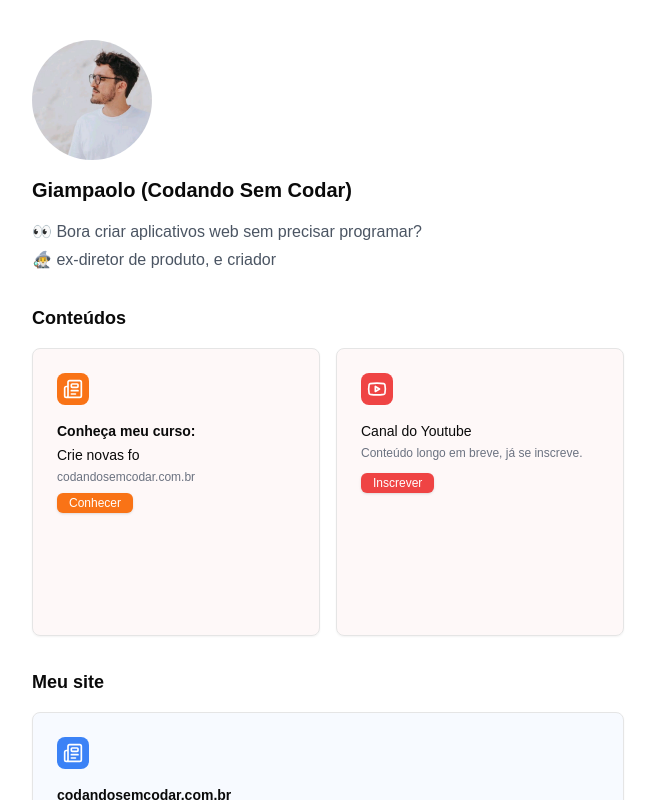
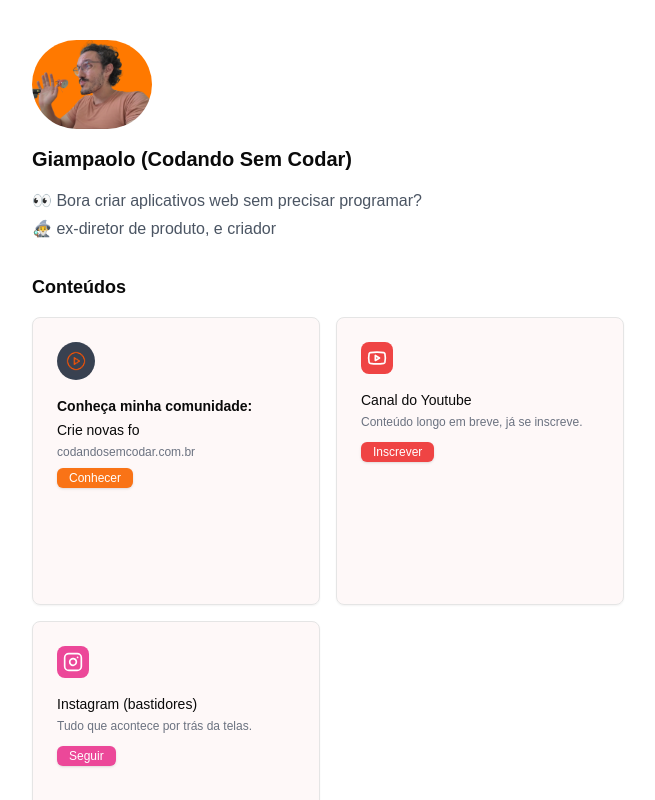
Before and after one commit to giamlepore/giampaolo, a Next.js app: page / in a window 1280 px wide. Shown: the top 800 px of the page, without its empty margins (312-967 px from the left). Built offline with nearby package versions, Linux system fonts and the light colour scheme.

Commit message:
new changes

```diff
--- a/app/page.tsx
+++ b/app/page.tsx
@@ -1,7 +1,7 @@
 import { Button } from "@/components/ui/button"
 import { Card } from "@/components/ui/card"
 import Image from "next/image"
-import { Youtube, Newspaper } from "lucide-react"
+import { Youtube, Newspaper, Instagram } from "lucide-react"
 import { TypewriterText } from "@/components/TypeWriterText"
 
 export default function ProfilePage() {
@@ -10,7 +10,7 @@ export default function ProfilePage() {
       {/* Profile Section */}
       <div className="flex flex-col items-start space-y-4">
         <Image
-          src="/eu.jpeg"
+          src="/eu2.png"
           alt="Profile picture"
           width={120}
           height={120}
@@ -30,11 +30,17 @@ export default function ProfilePage() {
           <a href="https://codandosemcodar.com.br" className="block">
             <Card className="aspect-square p-4 sm:p-6 bg-red-50/50 hover:bg-red-50 transition-colors">
               <div className="flex flex-col h-full">
-                <div className="bg-orange-500 rounded-lg p-1.5 w-fit mb-2 sm:mb-4">
-                  <Newspaper className="w-4 h-4 sm:w-5 sm:h-5 text-white" />
+                <div className="bg-gray-700 rounded-full p-1 w-fit mb-2 sm:mb-4">
+                  <Image
+                    src="/logo-csc.png"
+                    alt="Logo CSC"
+                    width={30}
+                    height={30}
+                    className="text-white"
+                  />
                 </div>
                 <div className="flex-grow">
-                  <h3 className="text-xs sm:text-sm font-bold mb-1">Conheça meu curso:</h3>
+                  <h3 className="text-xs sm:text-sm font-bold mb-1">Conheça minha comunidade:</h3>
                   <TypewriterText
                     texts={[
                       "Crie apps com IA",
@@ -63,6 +69,23 @@ export default function ProfilePage() {
                   <p className="text-[11px] sm:text-xs text-gray-500 mb-1">Conteúdo longo em breve, já se inscreve.</p>
                   <Button className="mt-1 sm:mt-2 bg-red-500 hover:bg-red-600 text-white text-[10px] sm:text-xs px-2 sm:px-3 py-0.5 h-auto">
                     Inscrever
+                  </Button>
+                </div>
+              </div>
+            </Card>
+          </a>
+
+          <a href="https://instagram.com/codandosemcodar" className="block">
+            <Card className="aspect-square p-4 sm:p-6 bg-red-50/50 hover:bg-red-50 transition-colors">
+              <div className="flex flex-col h-full">
+                <div className="bg-pink-500 rounded-lg p-1.5 w-fit mb-2 sm:mb-4">
+                  <Instagram className="w-4 h-4 sm:w-5 sm:h-5 text-white" />
+                </div>
+                <div className="flex-grow">
+                  <h3 className="text-xs sm:text-sm font-medium mb-1">Instagram (bastidores)</h3>
+                  <p className="text-[11px] sm:text-xs text-gray-500 mb-1">Tudo que acontece por trás da telas.</p>
+                  <Button className="mt-1 sm:mt-2 bg-pink-500 hover:bg-pink-600 text-white text-[10px] sm:text-xs px-2 sm:px-3 py-0.5 h-auto">
+                    Seguir
                   </Button>
                 </div>
               </div>
```
Also changed, not shown: public/eu2.PNG (added), public/logo-csc.png (added).
